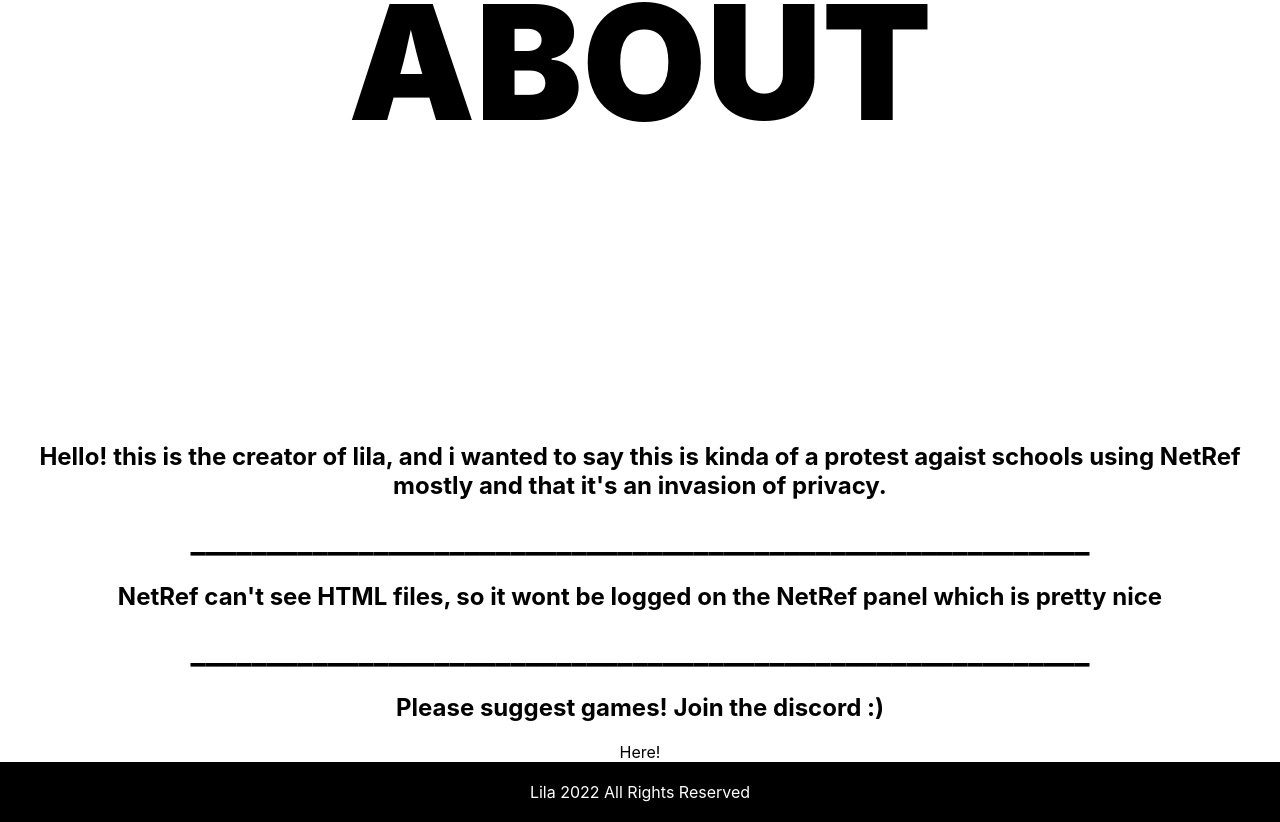
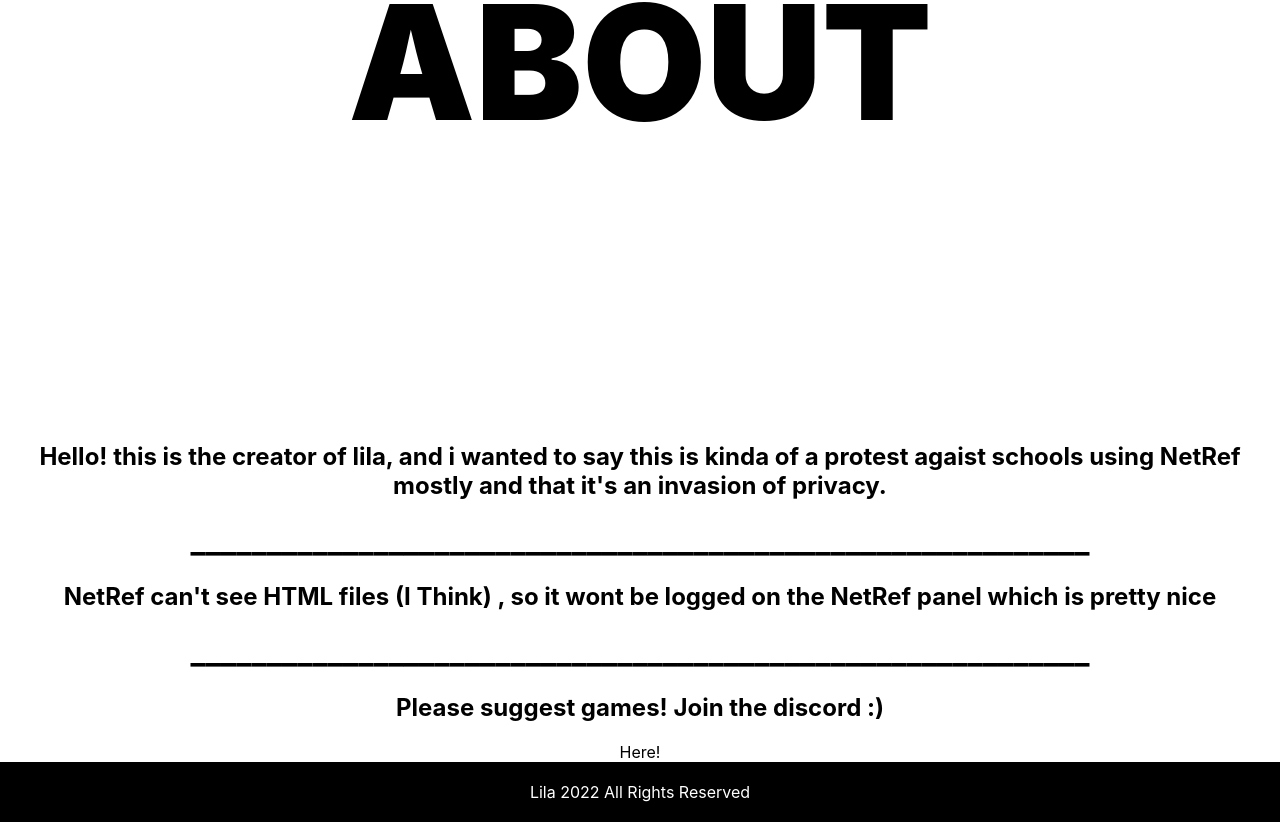
Before and after one commit to novosta/uwudadddy, a Next.js app: page /about in a window 1280 px wide. Shown: the part 378-1200 px from the top of the page. Built offline with nearby package versions, Linux system fonts and the light colour scheme.

Commit message:
good night mother fuckers

```diff
--- a/pages/about.js
+++ b/pages/about.js
@@ -30,7 +30,7 @@ export default function About() {
       <div class="center">
         <h2>Hello! this is the creator of lila, and i wanted to say this is kinda of a protest agaist schools using NetRef mostly and that it's an invasion of privacy.</h2>
         <h1>___________________________________________________________</h1>
-        <h2>NetRef can't see HTML files, so it wont be logged on the NetRef panel which is pretty nice</h2>
+        <h2>NetRef can't see HTML files (I Think) , so it wont be logged on the NetRef panel which is pretty nice</h2>
         <h1>___________________________________________________________</h1>
         <h2>Please suggest games! Join the discord :) </h2><a href='https://discord.gg/VRYUughAGq'>Here!</a>
       </div>
```
